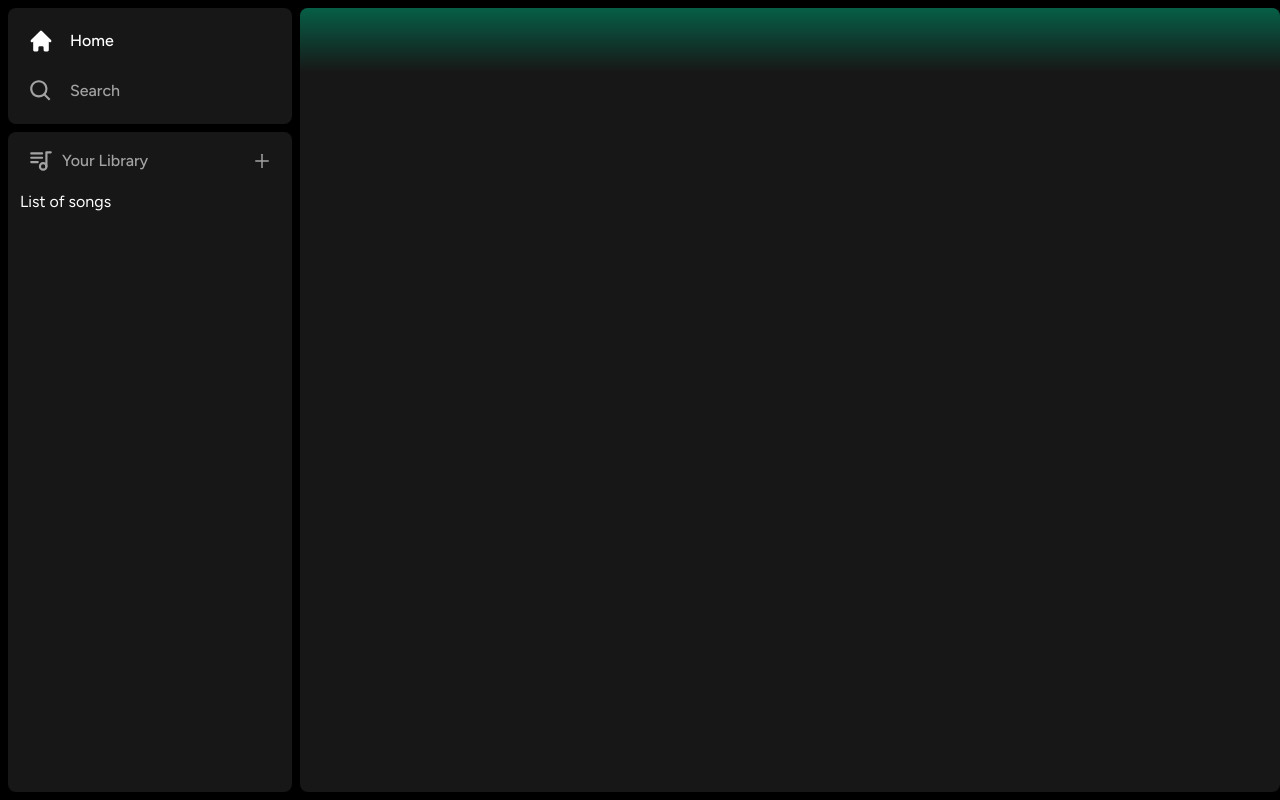
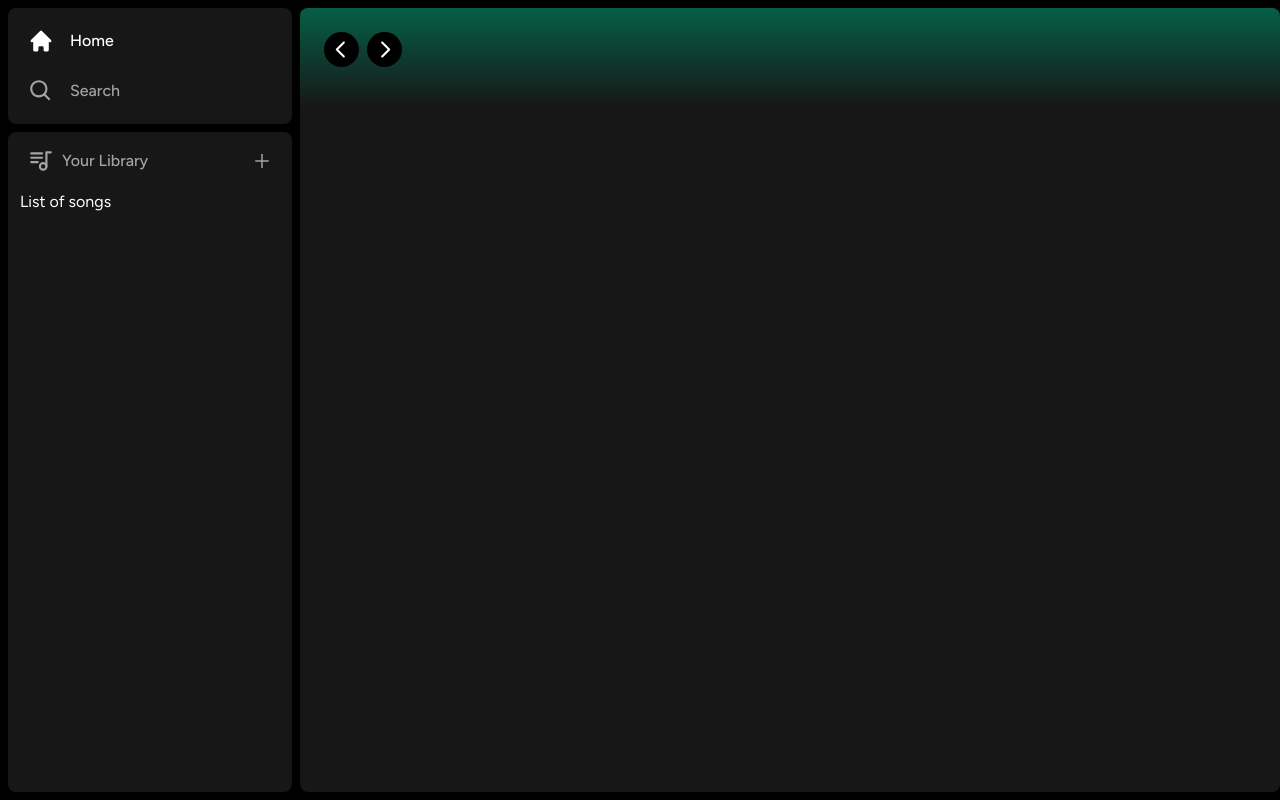
Before and after one commit to mer1odasu/kursach, a Next.js app: page / in a window 1280 px wide. Built offline with nearby package versions, Linux system fonts and the light colour scheme.

Commit message:
Header update

```diff
--- a/components/Header.tsx
+++ b/components/Header.tsx
@@ -2,6 +2,7 @@
 
 import {useRouter} from "next/navigation";
 import {twMerge} from "tailwind-merge";
+import {RxCaretLeft, RxCaretRight} from "react-icons/rx";
 
 interface HeaderProps {
     children: React.ReactNode;
@@ -37,7 +38,44 @@ const Header: React.FC<HeaderProps> = ({
             items-center
             justify-between
             " >
+                <div className="
+                hidden
+                md:flex
+                gap-x-2
+                items-center
+                ">
+                    <button
+                        onClick={()=> router.back()}
+                        className="
+                        rounded-full
+                        bg-black
+                        flex
+                        items-center
+                        justify-center
+                        hover:opacity-75
+                        transition
+                        "
+                        >
+                        <RxCaretLeft className="text-white" size={35} />
+                    </button>
+                    <button
+                        onClick={()=> router.forward()}
+                        className="
+                        rounded-full
+                        bg-black
+                        flex
+                        items-center
+                        justify-center
+                        hover:opacity-75
+                        transition
+                        "
+                        >
+                        <RxCaretRight className="text-white" size={35} />
+                    </button>
+                </div>
+                <div>
 
+                </div>
             </div>
         </div>
     );
```
